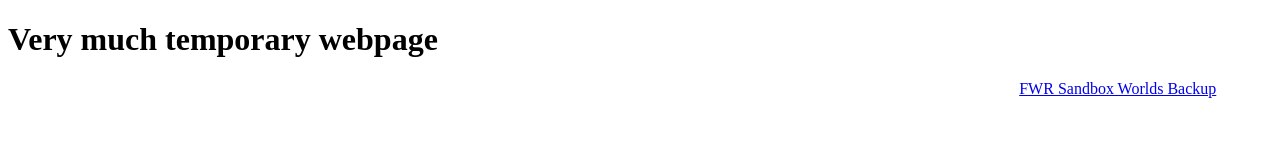
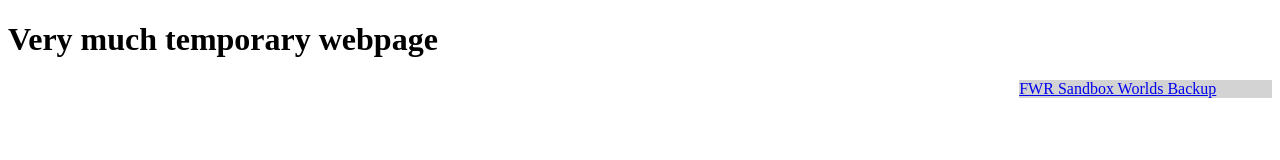
Before and after one commit to coolymike/coolymike.github.io, a plain HTML site: page index.html in a window 1280 px wide. Drawn offline with Linux system fonts and the light colour scheme.

Commit message:
Update index.html

```diff
--- a/index.html
+++ b/index.html
@@ -7,7 +7,7 @@
 </head>
 <body>
   <h1>Very much temporary webpage</h1>
-  <nav style="float: right; width: 20%; background-color:light-grey;">
+  <nav style="float: right; width: 20%; background-color:lightgray;">
     <a href="https://coolymike.github.io/FWR_Sandbox-Worlds_Backup.html">FWR Sandbox Worlds Backup</a>
   </nav>
 </body>
```
